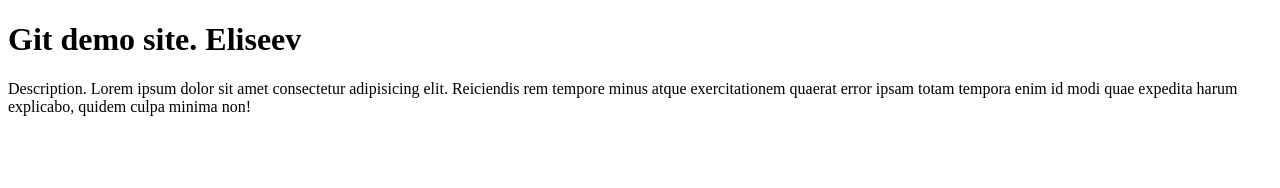
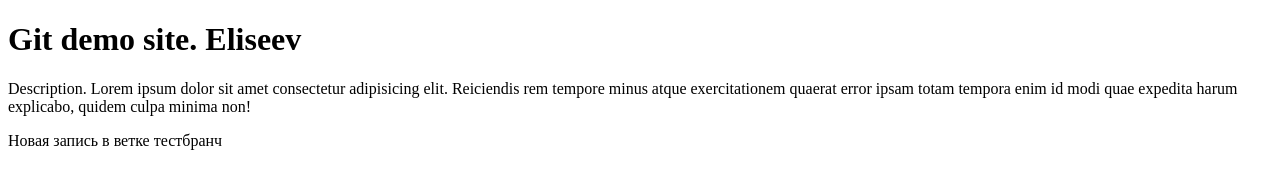
Before and after one commit to RiC-Jun/eliseev, a plain HTML site: page index.html in a window 1280 px wide. Drawn offline with Linux system fonts and the light colour scheme.

Commit message:
New Commit in a new branch

```diff
--- a/index.html
+++ b/index.html
@@ -9,6 +9,6 @@
 
     <h1>Git demo site. Eliseev</h1>
     <p>Description. Lorem ipsum dolor sit amet consectetur adipisicing elit. Reiciendis rem tempore minus atque exercitationem quaerat error ipsam totam tempora enim id modi quae expedita harum explicabo, quidem culpa minima non!</p>
-
+    <p>Новая запись в ветке тестбранч</p>
 </body>
 </html>
```
